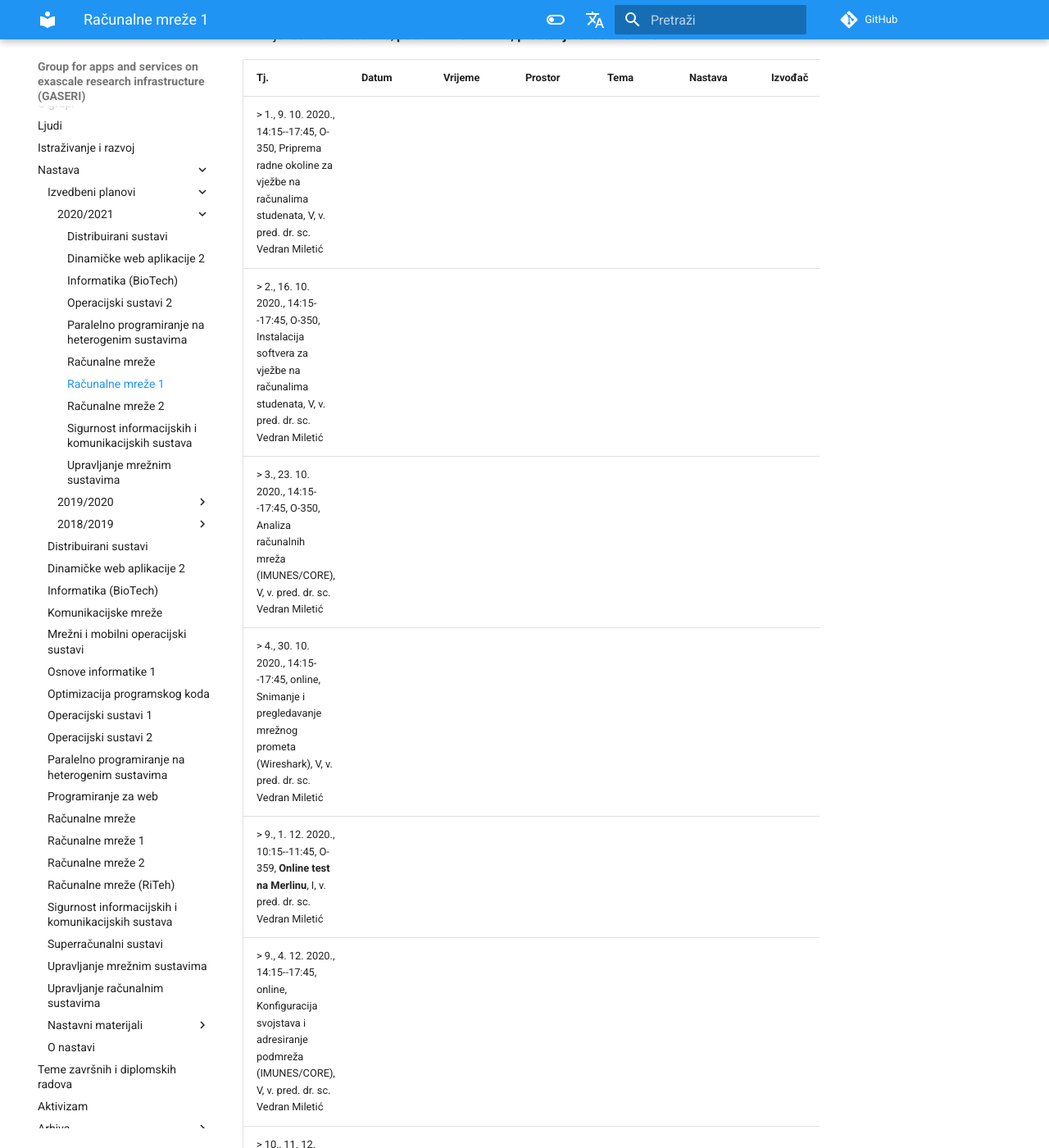
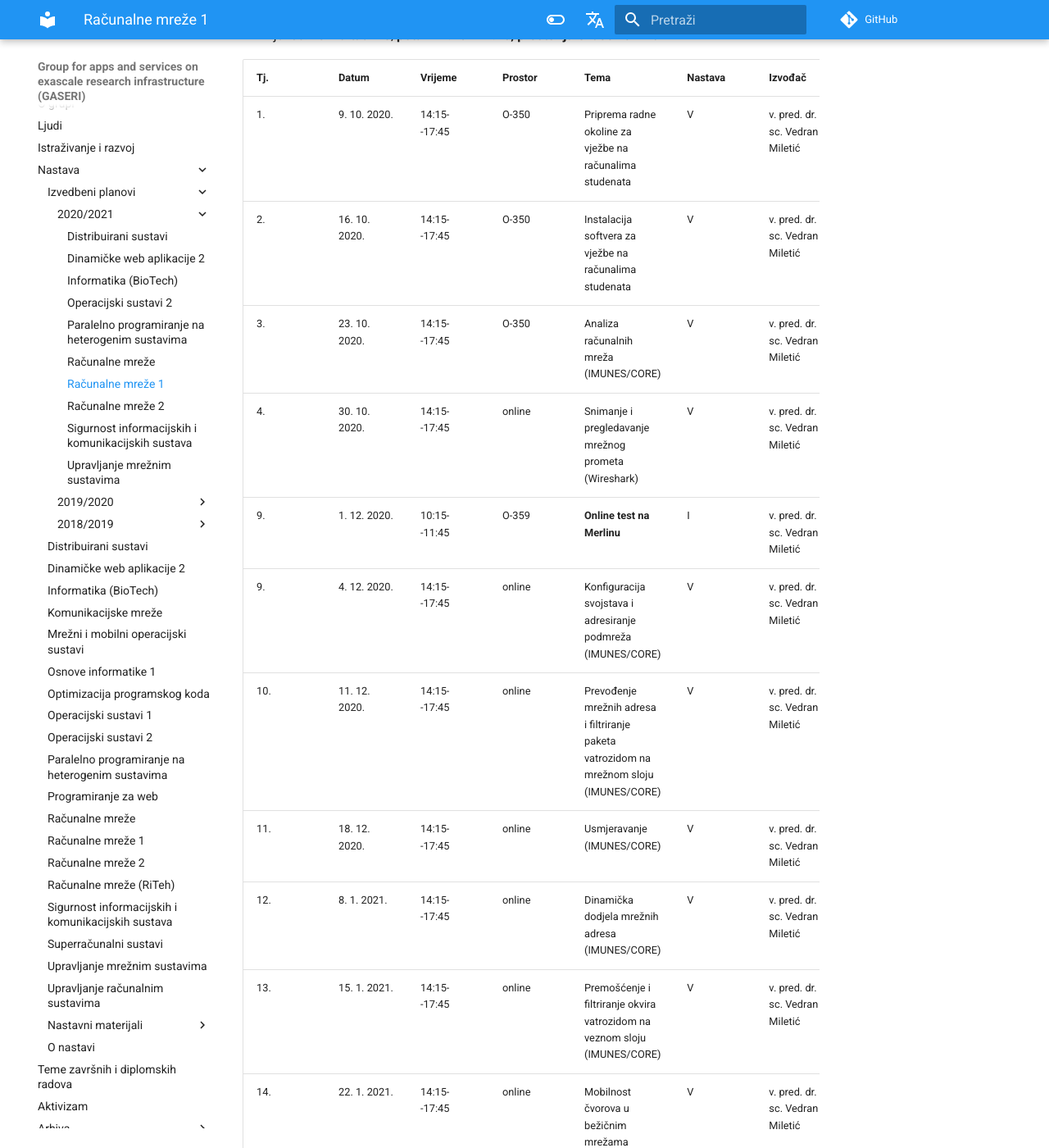
Before and after one commit to gaseri/website, an MkDocs documentation site: the page built from docs/hr/nastava/izvedbeni/2020-2021/RM1.md, in a window 1280 px wide and 1400 px high, scrolled down 5299 px. Shown: the whole window at 82% size. Built offline with MkDocs 1.6.1 and Material for MkDocs 9.7.7, drawn with Linux system fonts in a browser that asks for light colours; comment, search, counter and statistics services are not loaded; some of the changed text lies outside the part shown.

Commit message:
Fixed wrongly converted Računalne mreže 1 syllabus

```diff
--- a/docs/hr/nastava/izvedbeni/2020-2021/RM1.md
+++ b/docs/hr/nastava/izvedbeni/2020-2021/RM1.md
@@ -163,17 +163,17 @@ Nastava će se na predmetu odvijati u zimskom semestru prema sljedećem raspored
 
 | Tj. | Datum | Vrijeme | Prostor | Tema | Nastava | Izvođač |
 | --- | ----- | ------- | ------- | ---- | ------- | ------- |
-> 1\., 9\. 10. 2020., 14:15--17:45, O-350, Priprema radne okoline za vježbe na računalima studenata, V, v. pred. dr. sc. Vedran Miletić
-> 2\., 16\. 10. 2020., 14:15--17:45, O-350, Instalacija softvera za vježbe na računalima studenata, V, v. pred. dr. sc. Vedran Miletić
-> 3\., 23\. 10. 2020., 14:15--17:45, O-350, Analiza računalnih mreža (IMUNES/CORE), V, v. pred. dr. sc. Vedran Miletić
-> 4\., 30\. 10. 2020., 14:15--17:45, online, Snimanje i pregledavanje mrežnog prometa (Wireshark), V, v. pred. dr. sc. Vedran Miletić
-> 9\., 1\. 12. 2020., 10:15--11:45, O-359, **Online test na Merlinu**, I, v. pred. dr. sc. Vedran Miletić
-> 9\., 4\. 12. 2020., 14:15--17:45, online, Konfiguracija svojstava i adresiranje podmreža (IMUNES/CORE), V, v. pred. dr. sc. Vedran Miletić
-> 10\., 11\. 12. 2020., 14:15--17:45, online, Prevođenje mrežnih adresa i filtriranje paketa vatrozidom na mrežnom sloju (IMUNES/CORE), V, v. pred. dr. sc. Vedran Miletić
-> 11\., 18\. 12. 2020., 14:15--17:45, online, Usmjeravanje (IMUNES/CORE), V, v. pred. dr. sc. Vedran Miletić
-> 12\., 8\. 1. 2021., 14:15--17:45, online, Dinamička dodjela mrežnih adresa (IMUNES/CORE), V, v. pred. dr. sc. Vedran Miletić
-> 13\., 15\. 1. 2021., 14:15--17:45, online, Premošćenje i filtriranje okvira vatrozidom na veznom sloju (IMUNES/CORE), V, v. pred. dr. sc. Vedran Miletić
-> 14\., 22\. 1. 2021., 14:15--17:45, online, Mobilnost čvorova u bežičnim mrežama (IMUNES/CORE), V, v. pred. dr. sc. Vedran Miletić
+| 1. | 9. 10. 2020. | 14:15--17:45 | O-350 | Priprema radne okoline za vježbe na računalima studenata | V | v. pred. dr. sc. Vedran Miletić |
+| 2. | 16. 10. 2020. | 14:15--17:45 | O-350 | Instalacija softvera za vježbe na računalima studenata | V | v. pred. dr. sc. Vedran Miletić |
+| 3. | 23. 10. 2020. | 14:15--17:45 | O-350 | Analiza računalnih mreža (IMUNES/CORE) | V | v. pred. dr. sc. Vedran Miletić |
+| 4. | 30. 10. 2020. | 14:15--17:45 | online | Snimanje i pregledavanje mrežnog prometa (Wireshark) | V | v. pred. dr. sc. Vedran Miletić |
+| 9. | 1. 12. 2020. | 10:15--11:45 | O-359 | **Online test na Merlinu** | I | v. pred. dr. sc. Vedran Miletić |
+| 9. | 4. 12. 2020. | 14:15--17:45 | online | Konfiguracija svojstava i adresiranje podmreža (IMUNES/CORE) | V | v. pred. dr. sc. Vedran Miletić |
+| 10. | 11. 12. 2020. | 14:15--17:45 | online | Prevođenje mrežnih adresa i filtriranje paketa vatrozidom na mrežnom sloju (IMUNES/CORE) | V | v. pred. dr. sc. Vedran Miletić |
+| 11. | 18. 12. 2020. | 14:15--17:45 | online | Usmjeravanje (IMUNES/CORE) | V | v. pred. dr. sc. Vedran Miletić |
+| 12. | 8. 1. 2021. | 14:15--17:45 | online | Dinamička dodjela mrežnih adresa (IMUNES/CORE) | V | v. pred. dr. sc. Vedran Miletić |
+| 13. | 15. 1. 2021. | 14:15--17:45 | online | Premošćenje i filtriranje okvira vatrozidom na veznom sloju (IMUNES/CORE) | V | v. pred. dr. sc. Vedran Miletić |
+| 14. | 22. 1. 2021. | 14:15--17:45 | online | Mobilnost čvorova u bežičnim mrežama (IMUNES/CORE) | V | v. pred. dr. sc. Vedran Miletić |
 
 P -- predavanja
 V -- vježbe
```
